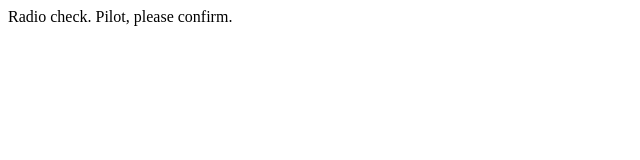
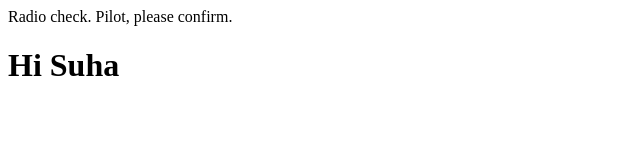
Before and after one commit to sujathasenthil/communication-log, a plain HTML site: page index.html in a window 1280 px wide. Shown: the whole page, without its empty margins (0-640 px from the left). Drawn offline with Linux system fonts and the light colour scheme.

Commit message:
Added second line

```diff
--- a/index.html
+++ b/index.html
@@ -1,5 +1,6 @@
 <html>
 <body>
    <p>Radio check. Pilot, please confirm.</p>
+	<h1>Hi Suha</h1>
 </body>
 </html>
```
